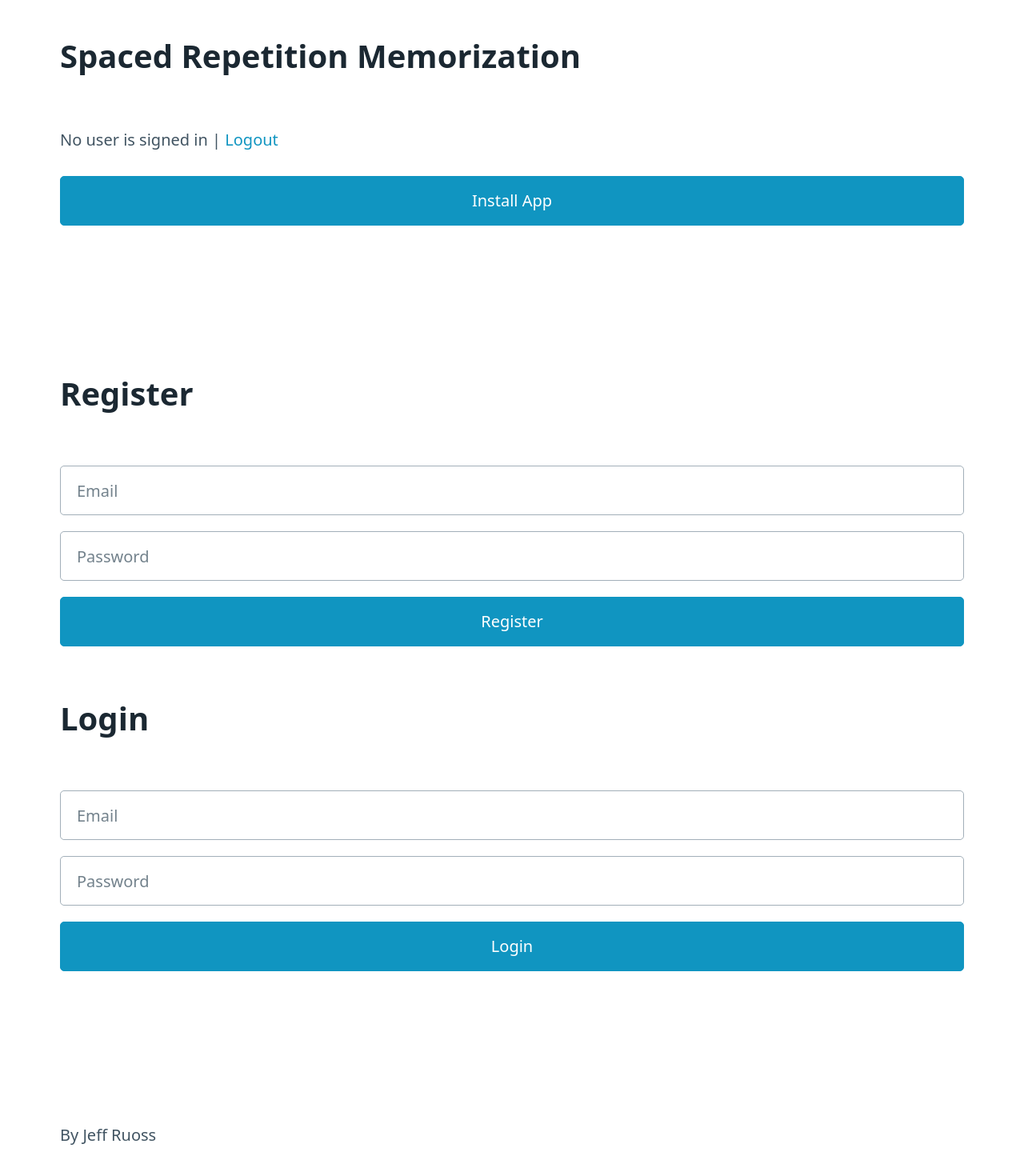
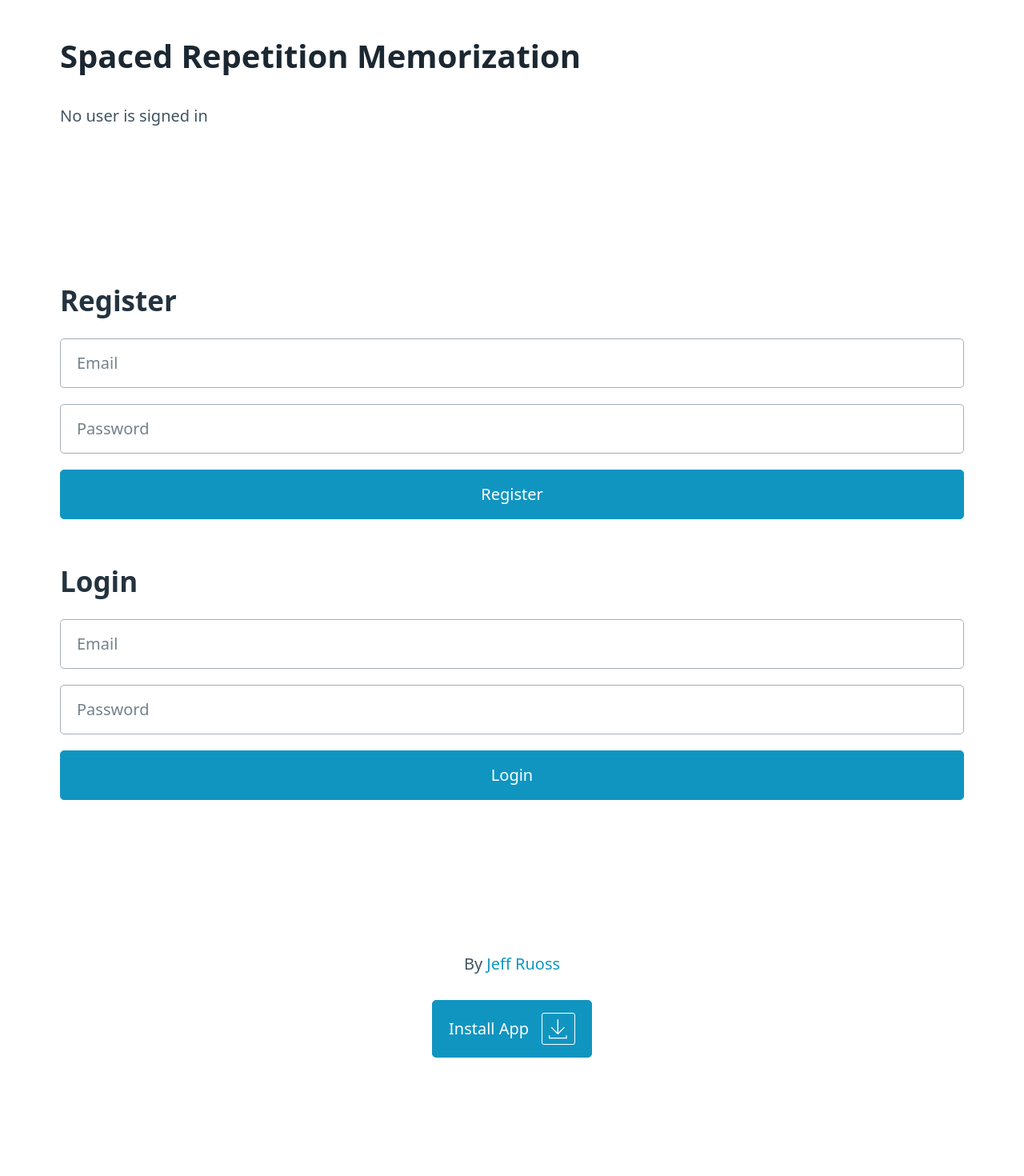
Before and after one commit to jeffreyruoss/spaced-repetition-memorization, a Svelte app: page / in a window 1280 px wide. Shown: the part 40-1510 px from the top of the page at 80% size. After the commit the page ends 1462 px from the top, so only its background shows below. Built offline with nearby package versions, Linux system fonts and the light colour scheme; no server answers.

Commit message:
Cleanup, organize, add svelte toast.

```diff
--- a/package.json
+++ b/package.json
@@ -14,10 +14,12 @@
   "author": "",
   "license": "ISC",
   "dependencies": {
-    "firebase": "^10.2.0"
+    "firebase": "^10.2.0",
+    "svelte-material-ui": "^7.0.0-beta.14"
   },
   "devDependencies": {
     "@sveltejs/vite-plugin-svelte": "^2.4.3",
+    "@zerodevx/svelte-toast": "^0.9.5",
     "gh-pages": "^5.0.0",
     "svelte": "^4.1.1",
     "vite": "^4.4.6",
--- a/src/App.svelte
+++ b/src/App.svelte
@@ -1,8 +1,11 @@
 <script>
+  import Footer from './components/footer/Footer.svelte';
   import { onMount } from 'svelte';
   import RegisterForm from './components/RegisterForm.svelte';
   import LoginForm from './components/LoginForm.svelte';
   import UserStatus from './components/UserStatus.svelte';
+  import { SvelteToast } from '@zerodevx/svelte-toast';
+  import './global.css';
 
   onMount(async () => {
     if ('serviceWorker' in navigator) {
@@ -19,16 +22,16 @@
   });
 </script>
 
+<SvelteToast />
+
 <header>
   <div class="container">
     <h1>Spaced Repetition Memorization</h1>
     <UserStatus />
-    <button id="pwa-install-button">Install App</button>
   </div>
 </header>
 
 <main>
-
   <div class="container">
     <div id="auth">
       <RegisterForm />
@@ -37,11 +40,7 @@
   </div>
 </main>
 
-<footer>
-  <div class="container">
-    By Jeff Ruoss
-  </div>
-</footer>
+<Footer />
 
 <style>
 
--- a/src/components/LoginForm.svelte
+++ b/src/components/LoginForm.svelte
@@ -1,19 +1,21 @@
 <script>
 	import { loginUser } from './../authFunctions.js';
+	import { toast } from '@zerodevx/svelte-toast';
+
 	let email = '';
 	let password = '';
 	function login(event) {
 		event.preventDefault();
 		loginUser(email, password)
 			.then(userCredential => {
-							alert("User logged in successfully.");
+				toast.push(`You are logged in as ${email}`);
 				document.getElementById('auth').style.display = 'none';
 			})
 			.catch(error => alert(error.message));
 	}
 </script>
 
-<h1>Login</h1>
+<h2>Login</h2>
 <form on:submit={login}>
 	<input bind:value={email} type="email" placeholder="Email" />
 	<input bind:value={password} type="password" placeholder="Password" />
--- a/src/components/RegisterForm.svelte
+++ b/src/components/RegisterForm.svelte
@@ -10,7 +10,7 @@
 	}
 </script>
 
-<h1>Register</h1>
+<h2>Register</h2>
 <form on:submit={register}>
 	<input bind:value={email} type="email" placeholder="Email" />
 	<input bind:value={password} type="password" placeholder="Password" />
--- a/src/components/UserStatus.svelte
+++ b/src/components/UserStatus.svelte
@@ -1,21 +1,30 @@
 <script>
 	import { onAuthStateChanged, logoutUser } from './../authFunctions.js';
+	import { toast } from '@zerodevx/svelte-toast';
 
 	let userStatus = "No user is signed in";
+	let isLoggedIn = false;
 
 	onAuthStateChanged(user => {
 		if (user) {
 			userStatus = `${user.email} is signed in`;
+			isLoggedIn = true;
 		} else {
 			userStatus = `No user is signed in`;
+			isLoggedIn = false;
 		}
 	});
 
 	function logout() {
 		logoutUser()
-					.then(() => alert("User signed out successfully."))
+			.then(() => toast.push('You have been logged out'))
 			.catch(error => alert(error.message));
 	}
 </script>
 
-<p>{userStatus} | <a href="#" on:click|preventDefault={logout}>Logout</a></p>
+<p>
+	{userStatus}
+	{#if isLoggedIn}
+		 | <a href="#" on:click|preventDefault={logout}>Logout</a>
+	{/if}
+</p>
--- /dev/null
+++ b/src/components/footer/ByJeff.svelte
@@ -0,0 +1,10 @@
+<script>
+</script>
+
+<p>By <a href="https://jeffruoss.com">Jeff Ruoss</a></p>
+
+<style>
+	p {
+		text-align: center;
+	}
+</style>
--- /dev/null
+++ b/src/components/footer/Footer.svelte
@@ -0,0 +1,15 @@
+<script>
+  import ByJeff from "./ByJeff.svelte";
+  import PwaInstallButton from "./PwaInstallButton.svelte";
+</script>
+
+<footer>
+  <div class="container">
+    <ByJeff />
+    <PwaInstallButton />
+  </div>
+</footer>
+
+<style>
+
+</style>
--- /dev/null
+++ b/src/components/footer/PwaInstallButton.svelte
@@ -0,0 +1,27 @@
+<script>
+
+</script>
+
+<button id="pwa-install-button">
+	Install App
+	<svg xmlns="http://www.w3.org/2000/svg" viewBox="0 0 24 24"><title>download</title><path d="M12,4V16.25L17.25,11L18,11.66L11.5,18.16L5,11.66L5.75,11L11,16.25V4H12M3,19H4V21H19V19H20V22H3V19Z" /></svg>
+</button>
+
+<style>
+	button {
+		margin-left: auto;
+		margin-right: auto;
+		display: flex;
+		align-items: center;
+		justify-content: center;
+		max-width: 200px;
+	}
+	svg {
+		border: 0.5px solid #fff;
+		border-radius: 3px;
+		padding: 0.1rem 0.2rem 0.2rem 0.2rem;;
+		width: 2.1rem;
+		height: 2rem;
+		margin-left: auto;
+	}
+</style>
--- /dev/null
+++ b/src/global.css
@@ -0,0 +1,21 @@
+h1 {
+	margin-bottom: 30px;
+}
+h2 {
+	margin-bottom: 20px;
+}
+
+/**
+ * Svelte Toast
+ * Need to do some Pico CSS overrides
+ */
+ ._toastItem progress {
+	border-radius: 0;
+	margin-bottom: 0;
+ }
+ ._toastBtn {
+	padding: 0;
+	border: none;
+	margin: 0;
+	background-color: transparent
+ }
```
Also changed, not shown: 1 other file (tests, documents, lock files or other folders). Lines whose indentation alone changed are shown as unchanged.
